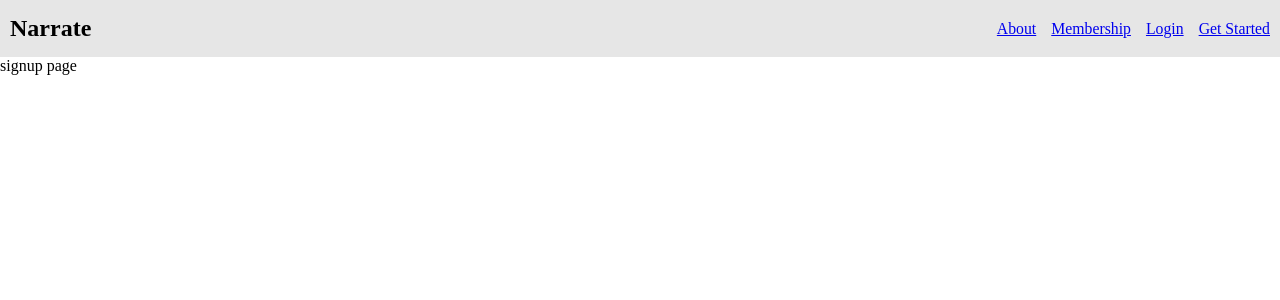
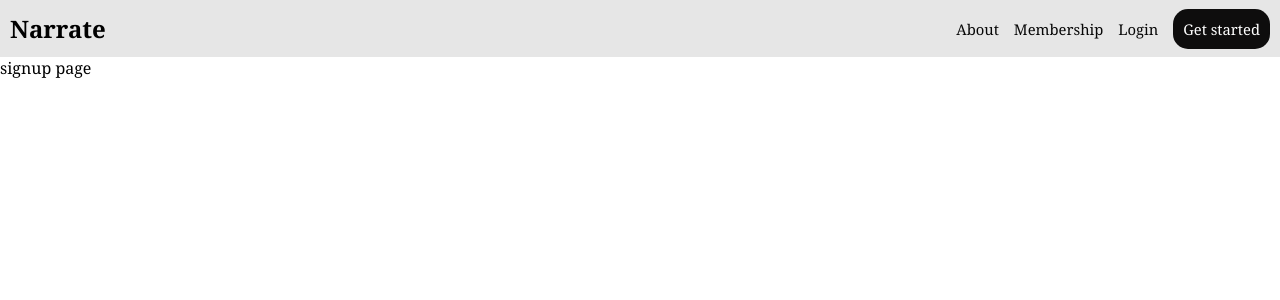
Before and after one commit to Itszavier/blog, a React (Vite) app in the folder frontend/: page / in a window 1280 px wide. Shown: the top 300 px of the page. Built offline with nearby package versions, Linux system fonts and the light colour scheme.

Commit message:
more changes to navbar

```diff
--- a/frontend/src/components/navbar/index.tsx
+++ b/frontend/src/components/navbar/index.tsx
@@ -18,8 +18,8 @@ export default function Navbar() {
         <Link className={style.link} to="#">
           Login
         </Link>
-        <Link className={style.link} to="#">
-          Get Started
+        <Link className={` ${style.link} ${style.get_started_link} `} to="#">
+          Get started
         </Link>
       </div>
     </div>
--- a/frontend/src/components/navbar/styles.module.css
+++ b/frontend/src/components/navbar/styles.module.css
@@ -17,9 +17,18 @@
   width: fit-content;
   align-items: center;
   gap: 15px;
-  font-size: 15.78px;
+  font-size: 14.78px;
 }
 
 .link {
   color: none;
+  text-decoration: none;
+  color: rgb(7, 7, 7);
 }
+
+.get_started_link {
+  background-color: rgb(14, 13, 13);
+  color: white;
+  padding: 10px;
+  border-radius: 15px;
+}
--- a/frontend/src/index.css
+++ b/frontend/src/index.css
@@ -4,6 +4,7 @@
   padding: 0;
   margin: 0;
   box-sizing: border-box;
+  font-family: Georgia, "Times New Roman", Times, serif;
 }
 
 body {
```
